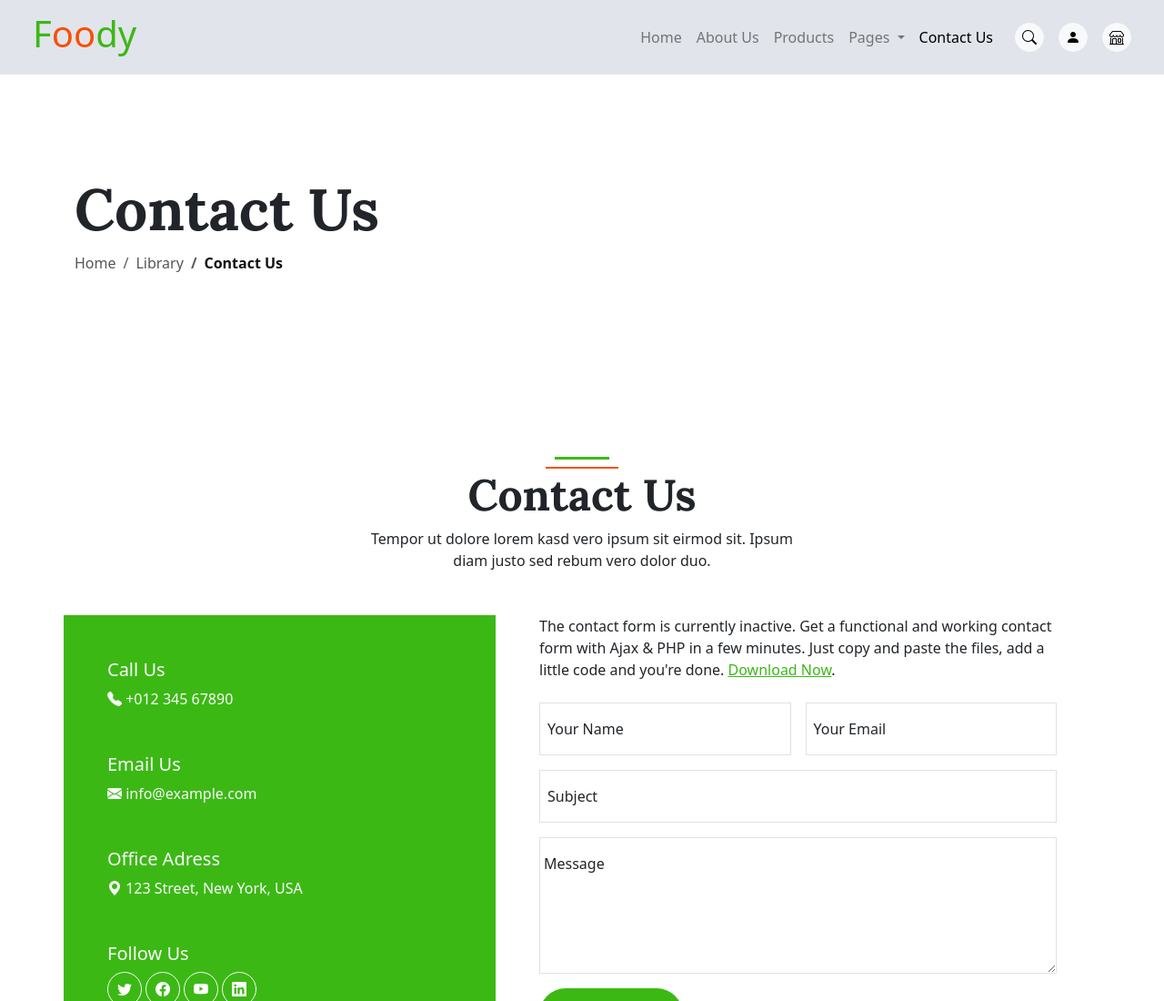
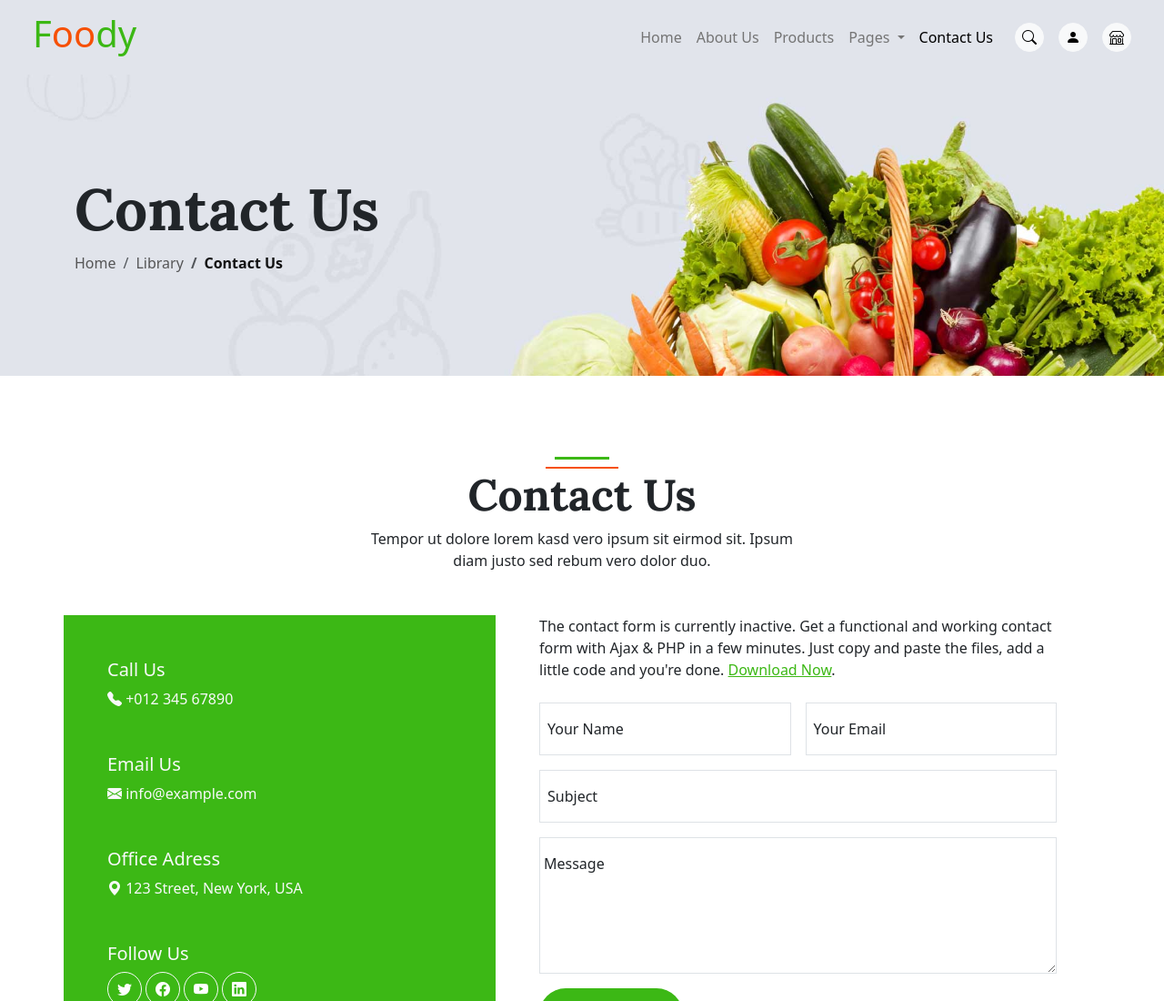
Before and after one commit to PauloGabrielB/Digital-College-Assessment, a plain HTML site: page index.html in a window 1280 px wide. Shown: the top 1100 px of the page at 91% size. Drawn offline with nearby package versions, Linux system fonts and the light colour scheme; the site is published under a folder, as on GitHub Pages, so addresses that start at the root find nothing.

Commit message:
Update style.css

```diff
--- a/style.css
+++ b/style.css
@@ -18,7 +18,7 @@
 .page-header {
     padding-top: 12rem;
     padding-bottom: 6rem;
-    background-image: url(/img/header-image.jpg);
+    background-image: url(./img/header-image.jpg);
     background-size: cover;
     background-position: top right no-repeat;
 }
```
